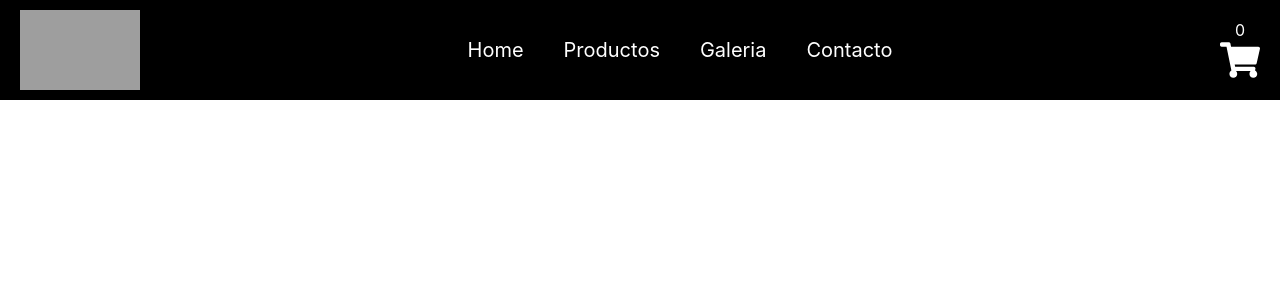
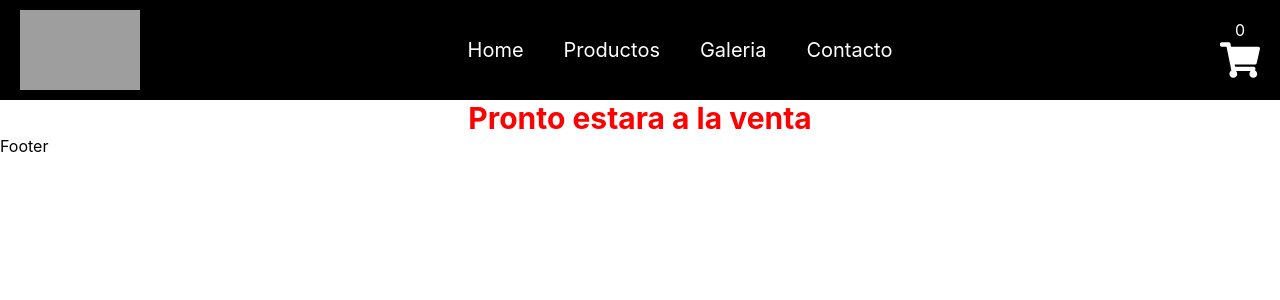
Before and after one commit to CarlosMorales23/E-commerce-Morales, a React (Create React App) app: page / in a window 1280 px wide. Shown: the top 300 px of the page. Built offline with nearby package versions, Linux system fonts and the light colour scheme; grey boxes are pictures that could not be loaded.

Commit message:
git add .

```diff
--- a/src/App.js
+++ b/src/App.js
@@ -1,10 +1,14 @@
 import Navbar from "./components/Navbar/Navbar";
+import ItemListContainer from "./components/ItemListContainer/ItemListContainer";
+import Footer from "./components/Footer/Footer";
 
 function App() {
   return (
     <div className="App">
       <>
       <Navbar/>
+      <ItemListContainer/>
+      <Footer/>
       </>
     </div>
   );
--- /dev/null
+++ b/src/components/Footer/Footer.jsx
@@ -0,0 +1,7 @@
+const Footer = () => {
+    return (
+        <div>Footer</div>
+    )
+}
+
+export default Footer
--- /dev/null
+++ b/src/components/ItemListContainer/ItemListContainer.jsx
@@ -0,0 +1,11 @@
+import ItemListPres from './ItemListPres'
+
+const ItemListContainer = () => {
+    return (
+        <>
+            <ItemListPres mensaje={"Pronto estara a la venta"}/>
+        </>
+    )
+}
+
+export default ItemListContainer
--- /dev/null
+++ b/src/components/ItemListContainer/ItemListPres.jsx
@@ -0,0 +1,15 @@
+const ItemListPres = ({mensaje}) => {
+
+    let estilosgretting = {
+        color: "red",
+        fontSize: "30px",
+        fontWeight: "bold",
+        textAlign: "center",
+    }
+
+    return (
+        <h1 style={estilosgretting}>{mensaje}</h1>
+    )
+}
+
+export default ItemListPres
```
